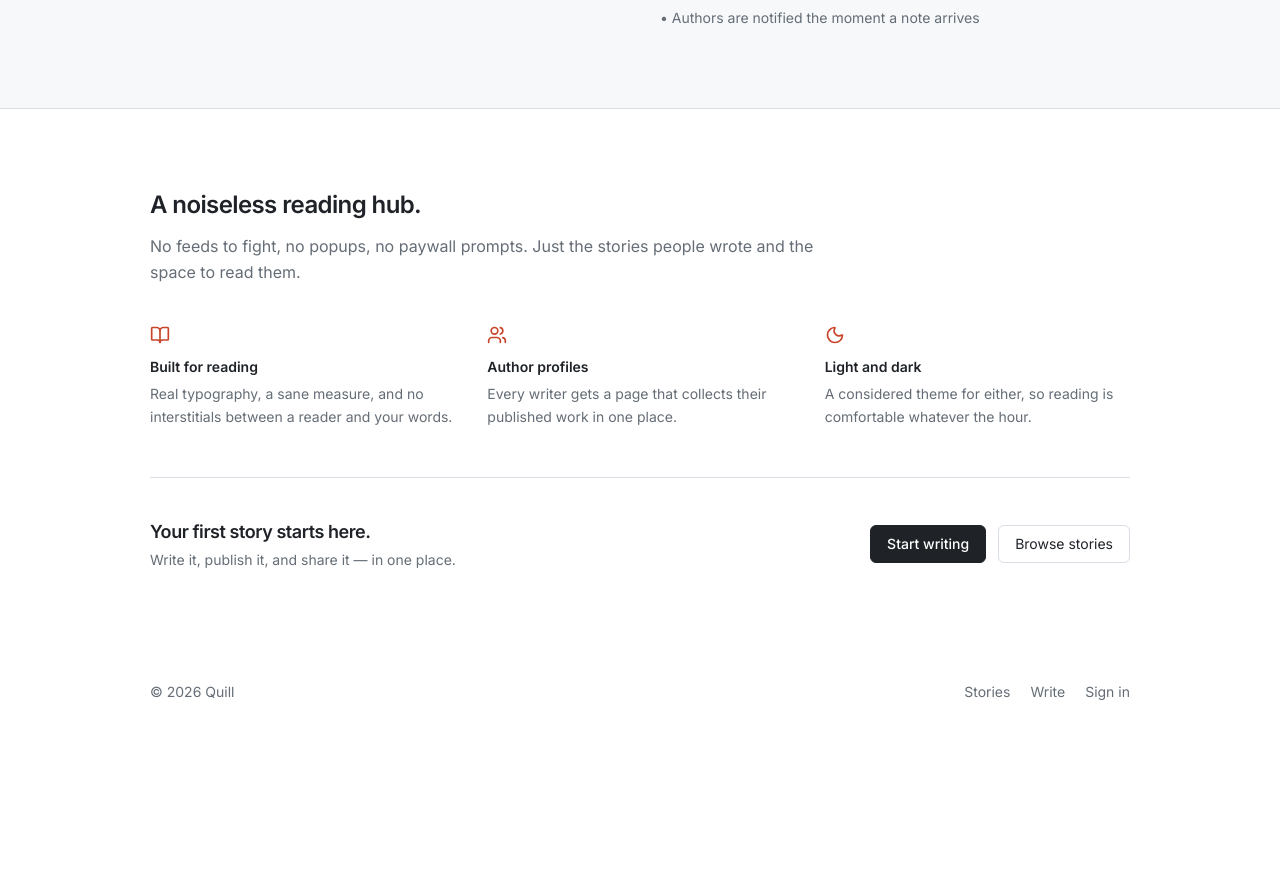
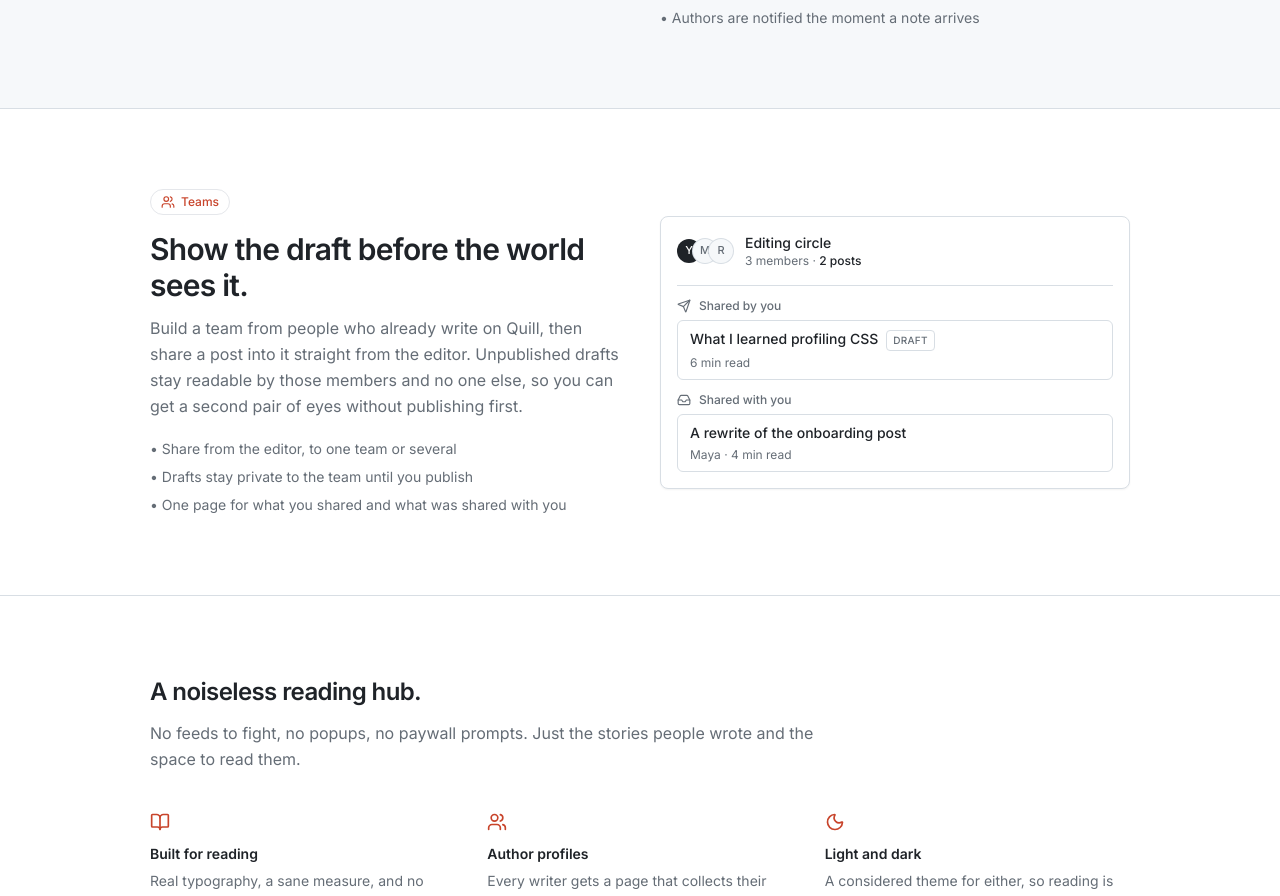
Before and after one commit to Jia-A/quill, a Next.js app in the folder quill-frontend/: page / in a window 1280 px wide. Shown: the part 1641-2537 px from the top of the page. Before the commit the page ends 2375 px from the top, so only its background shows below. Built offline with nearby package versions, Linux system fonts and the light colour scheme; no server answers.

Commit message:
feat: add TeamsHighlight component to showcase team draft sharing feature

```diff
--- a/quill-frontend/src/app/page.tsx
+++ b/quill-frontend/src/app/page.tsx
@@ -3,6 +3,7 @@ import MainSection from "@/components/MainSection";
 import LinkedInHighlight from "@/components/LinkedInHighlight";
 import Workflow from "@/components/Workflow";
 import CommentsHighlight from "@/components/CommentsHighlight";
+import TeamsHighlight from "@/components/TeamsHighlight";
 import ReadingHub from "@/components/ReadingHub";
 import Footer from "@/components/Footer";
 
@@ -18,6 +19,7 @@ const LandingPage = async () => {
       <LinkedInHighlight />
       <Workflow />
       <CommentsHighlight />
+      <TeamsHighlight />
       <ReadingHub signedIn={signedIn} />
       <Footer signedIn={signedIn} />
     </main>
--- /dev/null
+++ b/quill-frontend/src/components/TeamsHighlight.tsx
@@ -0,0 +1,87 @@
+import { Users, Inbox, Send } from "lucide-react";
+
+/** Feature highlight: a draft shared into a team, visible only to its members. */
+const TeamsHighlight = () => {
+  return (
+    <section className="border-b border-border">
+      <div className="mx-auto grid max-w-content items-center gap-10 px-4 py-16 md:grid-cols-2 md:py-20">
+        <div>
+          <span className="inline-flex items-center gap-1.5 rounded-full border border-accent/30 bg-accent/10 px-2.5 py-1 text-xs font-medium text-accent">
+            <Users className="h-3.5 w-3.5" aria-hidden />
+            Teams
+          </span>
+
+          <h2 className="mt-4 text-2xl font-semibold tracking-tight md:text-3xl">
+            Show the draft before the world sees it.
+          </h2>
+
+          <p className="mt-3 text-base leading-relaxed text-muted">
+            Build a team from people who already write on Quill, then share a post into it straight
+            from the editor. Unpublished drafts stay readable by those members and no one else, so
+            you can get a second pair of eyes without publishing first.
+          </p>
+
+          <ul className="mt-5 space-y-2 text-sm text-muted">
+            <li>• Share from the editor, to one team or several</li>
+            <li>• Drafts stay private to the team until you publish</li>
+            <li>• One page for what you shared and what was shared with you</li>
+          </ul>
+        </div>
+
+        {/* Mock of a team card from the teams page. */}
+        <div className="rounded-lg border border-card-border bg-card p-4 shadow-sm">
+          <div className="flex items-center gap-3">
+            <span className="flex shrink-0 -space-x-2" aria-hidden>
+              <span className="flex h-6 w-6 items-center justify-center rounded-full bg-fg text-[11px] font-medium text-bg">
+                Y
+              </span>
+              <span className="flex h-6 w-6 items-center justify-center rounded-full bg-bg-subtle text-[11px] font-medium text-muted ring-1 ring-border">
+                M
+              </span>
+              <span className="flex h-6 w-6 items-center justify-center rounded-full bg-bg-subtle text-[11px] font-medium text-muted ring-1 ring-border">
+                R
+              </span>
+            </span>
+            <div className="min-w-0">
+              <p className="text-sm font-medium">Editing circle</p>
+              <p className="text-xs text-muted">
+                3 members · <span className="font-medium text-fg">2 posts</span>
+              </p>
+            </div>
+          </div>
+
+          <div className="mt-4 space-y-3 border-t border-border pt-3">
+            <div>
+              <p className="flex items-center gap-2 text-xs font-medium text-muted">
+                <Send className="h-3.5 w-3.5" aria-hidden />
+                Shared by you
+              </p>
+              <div className="mt-1.5 rounded-md border border-border px-3 py-2">
+                <div className="flex items-baseline gap-2">
+                  <p className="text-sm font-medium">What I learned profiling CSS</p>
+                  <span className="shrink-0 rounded border border-border px-1.5 py-0.5 text-[10px] font-medium uppercase tracking-wide text-muted">
+                    Draft
+                  </span>
+                </div>
+                <p className="mt-1 text-xs text-muted">6 min read</p>
+              </div>
+            </div>
+
+            <div>
+              <p className="flex items-center gap-2 text-xs font-medium text-muted">
+                <Inbox className="h-3.5 w-3.5" aria-hidden />
+                Shared with you
+              </p>
+              <div className="mt-1.5 rounded-md border border-border px-3 py-2">
+                <p className="text-sm font-medium">A rewrite of the onboarding post</p>
+                <p className="mt-1 text-xs text-muted">Maya · 4 min read</p>
+              </div>
+            </div>
+          </div>
+        </div>
+      </div>
+    </section>
+  );
+};
+
+export default TeamsHighlight;
```
Also changed, not shown: 2 other files (tests, documents, lock files or other folders).
